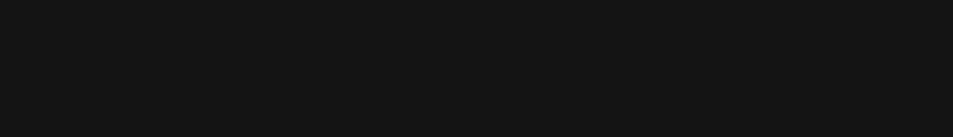
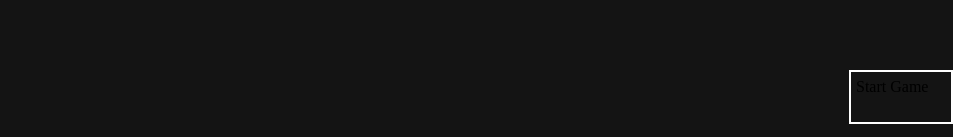
Before and after one commit to Eccentricware/s2roop, a React app: page / in a window 1280 px wide. Shown: the part 676-813 px from the top of the page, without its empty margins (327-1280 px from the left). Built offline with nearby package versions, Linux system fonts and the light colour scheme.

Commit message:
extendSequence added

```diff
--- a/src/App.css
+++ b/src/App.css
@@ -2,3 +2,10 @@
   height: 100vh;
   background-color: rgb(20, 20, 20);
 }
+
+.start-btn {
+  position: absolute;
+  right: 0px;
+  bottom: 0px;
+  border: solid white 2px;
+}
--- a/src/App.jsx
+++ b/src/App.jsx
@@ -8,9 +8,29 @@
   const [height, setHeight] = useState(500);
   const [btnBorder, setBtnBorder] = useState(5);
 
+  const [interactionMode, setInteractionMode] = useState('awaitStart')
+  const [currentSequence, setCurrentSequence] = useState([]);
+
+  var activeOptions = ['red', 'blue', 'yellow', 'green'];
+
+  const extendSequence = () => {
+    var nextColor = Math.floor(Math.random() * activeOptions.length);
+    var extendedSequence = currentSequence.slice();
+    extendedSequence.push(activeOptions[nextColor]);
+    setCurrentSequence(extendedSequence);
+    console.log(extendedSequence);
+  }
+
   return (
     <div className="App">
       <CenterButtons width={width} height={height} />
+      <svg className="start-btn" width="100" height="50"
+        viewBox="0 0 100 50"
+        border="solid white 2px"
+        onClick={() => {extendSequence()}}
+      >
+        <text x="5" y="20">Start Game</text>
+      </svg>
     </div>
   )
 }
```
